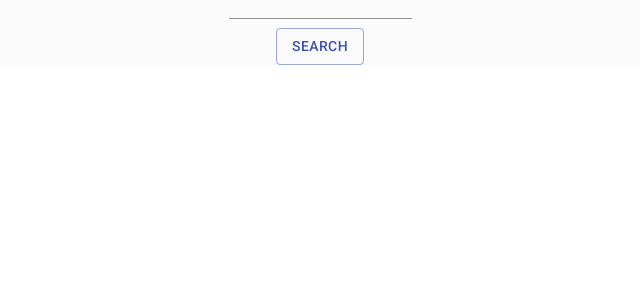
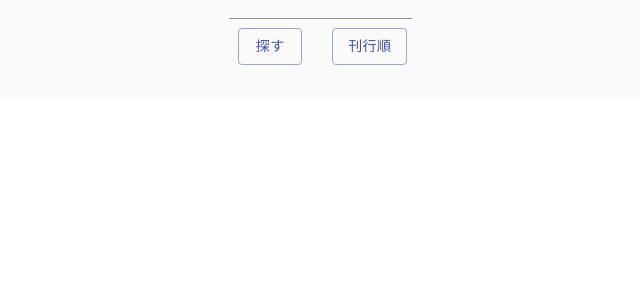
Before and after one commit to shitikamiyako/React-DRF-Starter, a React (Create React App) app in the folder frontend/: page / in a window 1280 px wide. Shown: the top 300 px of the page, without its empty margins (320-960 px from the left). Built offline with nearby package versions, Linux system fonts and the light colour scheme.

Commit message:
フィルタリング追加

```diff
--- a/frontend/src/BookComponents/SearchBookContainer.js
+++ b/frontend/src/BookComponents/SearchBookContainer.js
@@ -2,23 +2,31 @@
 import React from "react";
 import { useState, useEffect } from "react";
 import axios from "axios";
+import { useForm, Controller } from "react-hook-form";
 
-import { Grid } from "@material-ui/core";
+
+import { Grid, Box, Button } from "@material-ui/core";
 
 import SearchBookForm from "./SearchBookForm";
 import SearchBookLayout from "./SearchBookLayout";
 import { GBAParams } from "../Utils/GoogleBooksAPIs";
 
 const SearchBookContainer = () => {
-  const [books, setBooks] = useState({ items: [] });
+  const [books, setBooks] = useState([]);
+  const [defaultBooks, setDefaultBooks] = useState();
+  const [filterFlag, setFilterFlag] = useState(false);
+  const { control } = useForm();
+
 
   const baseUrl = GBAParams.ROOT_URL;
   console.log(baseUrl);
+
 
   const searchTitle = async (data) => {
     const params = {
       // 完全一致で探したい
       q: `${GBAParams.QUERY_TITLE}"${data.title}"`,
+      filter: `paid-ebooks`,
       Country: "JP",
       maxResults: 40,
       startIndex: 0,
@@ -30,12 +38,38 @@ const SearchBookContainer = () => {
       console.log(response.data.items);
       console.log(response.data);
       console.log(response);
-      setBooks(response.data);
-      console.log(books);
+      setBooks(response.data.items);
+      setDefaultBooks(response.data.items);
     } catch (error) {
       console.log(error.response);
     }
   };
+
+  const handleFilter = () => {
+    if(!filterFlag) {
+      // 期間限定試し読みなどを省く
+      const filter_items = books.filter(
+        (book) => book.volumeInfo.seriesInfo !== undefined
+      )
+      // 刊行順にソート
+      const filtered_items = filter_items.sort(function(a, b) {
+        if (a.volumeInfo.publishedDate < b.volumeInfo.publishedDate) {
+          return -1;
+        } else {
+          return 1;
+        }
+
+      });
+
+      console.log(filtered_items)
+      setBooks(filtered_items)
+      setFilterFlag(true)
+    } else if(filterFlag === true) {
+      setBooks(defaultBooks)
+      setFilterFlag(false)
+    }
+
+  }
 
 
   // useEffectを書く
@@ -44,16 +78,22 @@ const SearchBookContainer = () => {
     setBooks(books);
   }, [books]);
 
+  console.log(books)
+  console.log(defaultBooks)
+  console.log(filterFlag)
+
   return (
     <React.Fragment>
       <SearchBookLayout>
+      <Box mb={4}>
         <Grid container direction="row" justify="center">
-          <SearchBookForm onSubmit={searchTitle} />
+            <SearchBookForm onSubmit={searchTitle} onFilter={handleFilter} />
         </Grid>
+      </Box>
         {/* ここに検索結果を一覧表示させる */}
         <Grid container direction="row" justify="center" alignItems="center">
           <Grid container item xs={12} spacing={3}>
-            {books.items.map((book, index) => (
+            {books.map((book, index) => (
               <Grid item xs={12} md={4} key={index}>
                 <img
                   alt={`${book.volumeInfo.title} book`}
--- a/frontend/src/BookComponents/SearchBookForm.js
+++ b/frontend/src/BookComponents/SearchBookForm.js
@@ -3,7 +3,7 @@ import { useForm, Controller } from "react-hook-form";
 import { ErrorMessage } from "@hookform/error-message";
 import { TextField, Button, Grid, Box } from "@material-ui/core";
 
-const SearchBookForm = ({ onSubmit }) => {
+const SearchBookForm = ({ onSubmit, onFilter }) => {
   const { control, handleSubmit, errors } = useForm();
 
   return (
@@ -37,11 +37,14 @@ const SearchBookForm = ({ onSubmit }) => {
               }
             </ErrorMessage>
           </div>
+        </Grid>
+        <Grid container spacing={2}>
+          <Grid item xs={6}>
             <Box mt={1} textAlign="center">
               <Controller
                 as={
                   <Button variant="outlined" color="primary">
-                  Search
+                    探す
                   </Button>
                 }
                 name="submit"
@@ -51,6 +54,22 @@ const SearchBookForm = ({ onSubmit }) => {
               />
             </Box>
           </Grid>
+          <Grid item xs={6}>
+            <Box mt={1} textAlign="center">
+              <Controller
+                as={
+                  <Button variant="outlined" color="primary">
+                    刊行順
+                  </Button>
+                }
+                name="submit"
+                control={control}
+                defaultValue=""
+                onClick={handleSubmit(onFilter)}
+              />
+            </Box>
+          </Grid>
+        </Grid>
       </form>
     </React.Fragment>
   );
```
Lines whose indentation alone changed are shown as unchanged.
